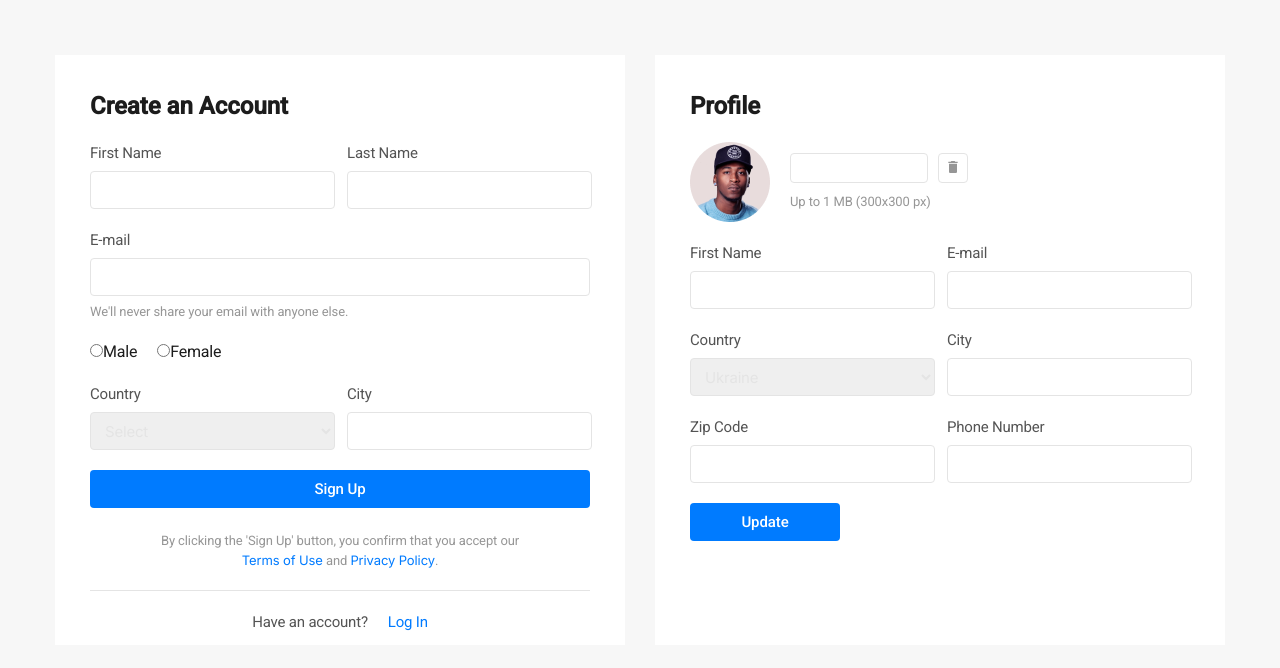
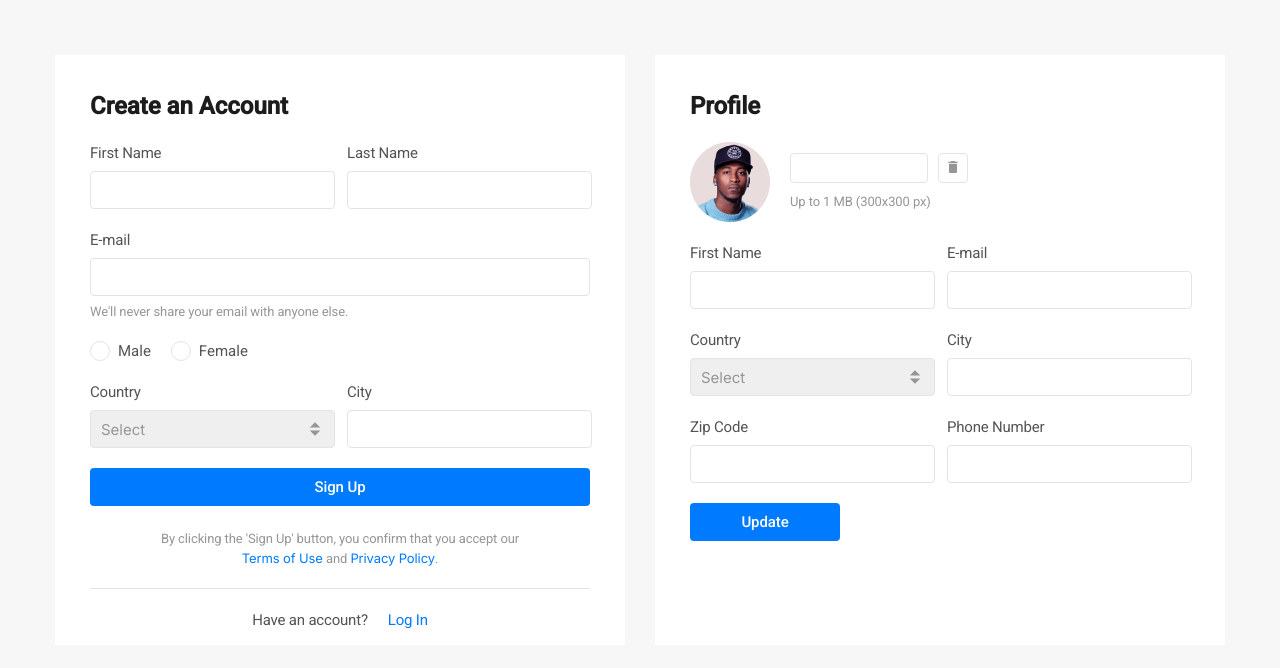
Before and after one commit to OlesiaShcherbenko/hw-styling-web-forms, a plain HTML site: page index.html in a window 1280 px wide. Drawn offline with Linux system fonts and the light colour scheme.

Commit message:
:sparkles: Styled radio button & dropdown

```diff
--- a/index.html
+++ b/index.html
@@ -42,39 +42,30 @@
         <span>We'll never share your email with anyone else.</span>
       </div>
 
-      <!-- How to style radio button? -->
-      <div class="form__radio">
-        <label for=""><input type="radio" name="gender" value="male">Male</label>
-        <label for=""><input type="radio" name="gender" value="female">Female</label>
-        <!-- <div class="form__radio-unit">
-          <input type="radio" id="male" />
-          <label class="form__radio-label" for="">Male</label>
-        </div>
-        <div class="form__radio-unit">
-          <input type="radio" />
-          <label class="form__radio-label" for="female">Female</label>
-        </div> -->
+      <div class="radio__field">
+        <input class="radio__button" type="radio" id="male" name="gender" />
+        <label class="radio__label" for="male">Male</label>
+        <input class="radio__button" type="radio" id="female" name="gender" />
+        <label class="radio__label" for="female">Female</label>
       </div>
 
       <div class="form__two-in-one-row">
         <div class="form__unit">
           <label class="form__label" for="country">Country</label>
           <select
-            class="form__input form__input--sm select-placeholder"
+            class="form__input form__input--sm form__select"
             name="country"
             id="country"
             required
           >
-            <!--
-                How to style arows?
-            -->
-            <option value="" selected disabled hidden>Select</option>
+            <option value="">Select</option>
             <option value="ukraine">Ukraine</option>
             <option value="poland">Poland</option>
             <option value="germany">Germany</option>
             <option value="usa">USA</option>
           </select>
         </div>
+
         <div class="form__unit">
           <label class="form__label" for="city">City</label>
           <input class="form__input form__input--sm" type="text" id="city" />
@@ -144,11 +135,12 @@
         <div class="form__unit">
           <label class="form__label" for="country">Country</label>
           <select
-            class="form__input form__input--sm select-placeholder"
+            class="form__input form__input--sm form__select"
             name="country"
             id="country"
             required
           >
+            <option value="">Select</option>
             <option value="ukraine">Ukraine</option>
             <option value="poland">Poland</option>
             <option value="germany">Germany</option>
--- a/style.css
+++ b/style.css
@@ -139,23 +139,58 @@ span {
   margin-bottom: 20px;
 }
 
-.form__radio {
+/* RADIO BUTTON */
+
+.radio__field {
   display: flex;
+  align-items: flex-start;
   column-gap: 20px;
-  line-height: 22px;
-  letter-spacing: -0.2px;
   margin-bottom: 20px;
 }
 
-.form__radio-unit {
-  display: flex;
-  column-gap: 8px;
-  align-items: center;
+.radio__button {
+  display: none;
 }
 
-.form__radio-label {
+.radio__label {
   font-size: 15px;
   color: var(--dark-gray);
+}
+
+.radio__button + .radio__label {
+  display: inline-block;
+  cursor: pointer;
+  position: relative;
+  padding-left: 28px;
+  line-height: 20px;
+}
+
+.radio__button + .radio__label:before {
+  content: "";
+  position: absolute;
+  left: 0;
+  top: 0;
+  width: 20px;
+  height: 20px;
+  border: 1px solid var(--light-gray);
+  border-radius: 50%;
+}
+
+.radio__button + .radio__label:after {
+  content: "";
+  position: absolute;
+  width: 20px;
+  height: 20px;
+  border-radius: 50%;
+  border: 6px solid var(--blau);
+  opacity: 0;
+  top: 0.5px;
+  left: 0.5px;
+  transition: 0.2s ease-in-out;
+}
+
+.radio__button:checked + .radio__label:after {
+  opacity: 1;
 }
 
 .container {
@@ -233,12 +268,29 @@ span {
   margin-bottom: 8px;
 }
 
-.select-placeholder {
-  color: var(--light-gray);
+/* DROPDOWN */
+
+.form__select {
+  padding: 10px;
+  appearance: none;
+  background-image: url(images/icon-arrows.svg);
+  background-repeat: no-repeat;
+  background-position: right 10px center;
+  cursor: pointer;
+}
+
+.form__select:invalid {
+  color: var(--gray);
   font-size: 15px;
   font-family: "Inter", sans-serif;
   font-weight: 400;
   font-style: normal;
-  letter-spacing: -0.2px;
-  padding-left: 10px;
 }
+
+.form__select:valid {
+  color: var(--dark-gray);
+  font-size: 15px;
+  font-family: "Inter", sans-serif;
+  font-weight: 400;
+  font-style: normal;
+}
```
